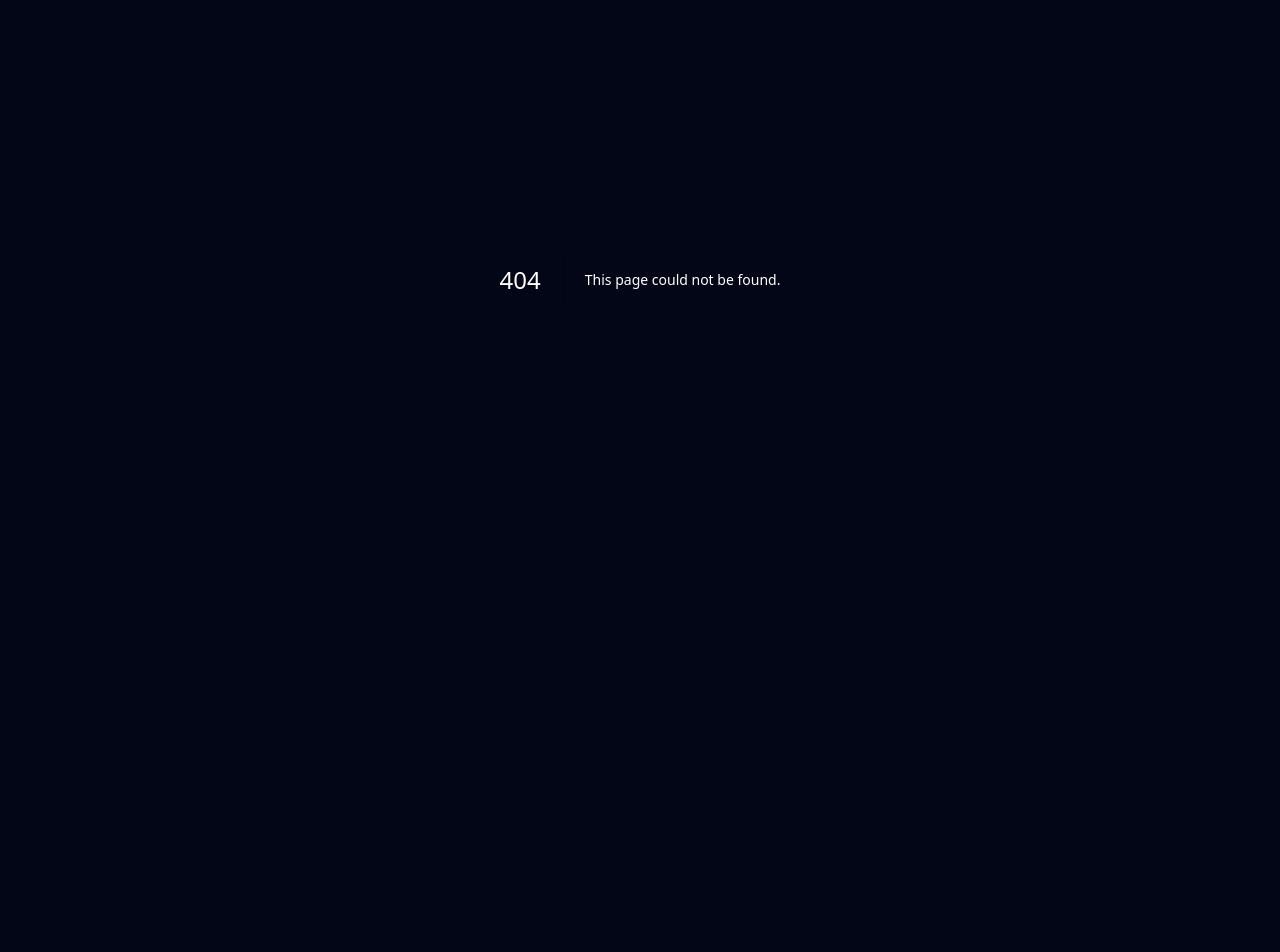
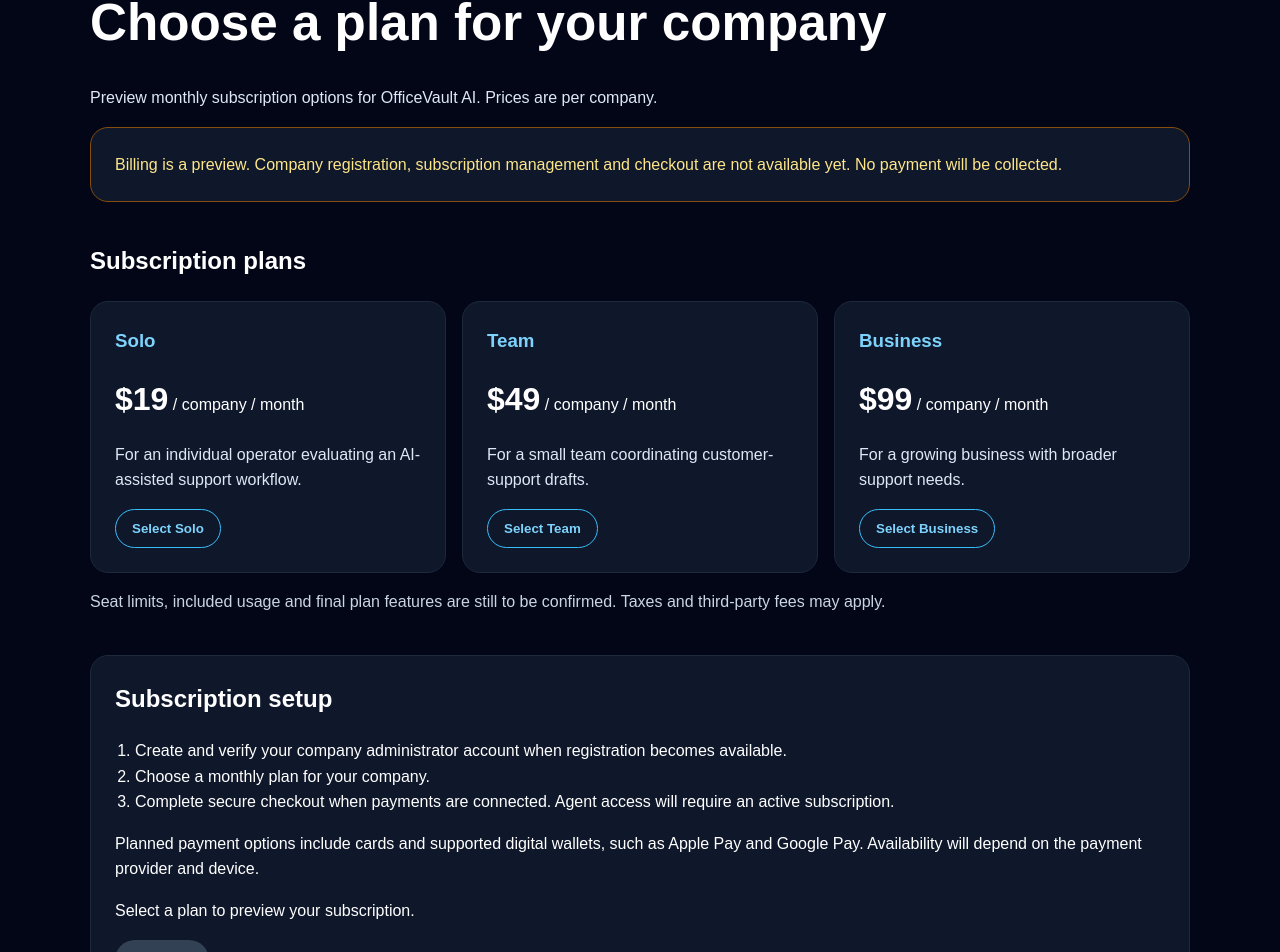
Before and after one commit to DixonSolutionsAI/dixon-ai-solutions, a Next.js app: page /billing in a window 1280 px wide. Before the commit this address had no page. Shown: the part 198-1150 px from the top of the page. Before the commit the page ends 877 px from the top, so only its background shows below. Built offline with nearby package versions, Linux system fonts and the light colour scheme.

Commit message:
Add billing plan preview
Co-authored-by: Copilot <223556219+Copilot@users.noreply.github.com>

```diff
--- /dev/null
+++ b/app/billing/page.js
@@ -0,0 +1,67 @@
+"use client";
+
+import { useState } from "react";
+import { subscriptionPlans } from "../subscription-plans";
+
+const card = {
+  background: "#0f172a",
+  border: "1px solid #1e293b",
+  borderRadius: "18px",
+  padding: "1.5rem",
+};
+
+export default function BillingPage() {
+  const [selected, setSelected] = useState(null);
+  const plan = subscriptionPlans.find((item) => item.name === selected);
+
+  return (
+    <main style={{ maxWidth: "1100px", margin: "0 auto", padding: "48px 20px 72px", lineHeight: 1.6 }}>
+      <p style={{ color: "#7dd3fc", textTransform: "uppercase", letterSpacing: "0.12em", fontSize: "0.8rem", fontWeight: 700 }}>Billing</p>
+      <h1 style={{ fontSize: "clamp(2.2rem, 4vw, 3.5rem)", lineHeight: 1.1 }}>Choose a plan for your company</h1>
+      <p style={{ maxWidth: "800px", color: "#dfe7f5" }}>
+        Preview monthly subscription options for OfficeVault AI. Prices are per company.
+      </p>
+      <p role="note" style={{ ...card, borderColor: "#854d0e", color: "#fde68a" }}>
+        Billing is a preview. Company registration, subscription management and checkout are not
+        available yet. No payment will be collected.
+      </p>
+
+      <section aria-labelledby="plans-heading" style={{ marginTop: "2.5rem" }}>
+        <h2 id="plans-heading">Subscription plans</h2>
+        <div style={{ display: "grid", gridTemplateColumns: "repeat(auto-fit, minmax(220px, 1fr))", gap: "1rem" }}>
+          {subscriptionPlans.map((item) => (
+            <article key={item.name} style={{ ...card, borderColor: selected === item.name ? "#38bdf8" : "#1e293b" }}>
+              <h3 style={{ color: "#7dd3fc", marginTop: 0 }}>{item.name}</h3>
+              <p style={{ fontSize: "2rem", fontWeight: 700, margin: "0.5rem 0" }}>
+                {item.price}<span style={{ fontSize: "1rem", fontWeight: 400 }}> / company / month</span>
+              </p>
+              <p style={{ color: "#dfe7f5" }}>{item.audience}</p>
+              <button
+                type="button"
+                aria-pressed={selected === item.name}
+                onClick={() => setSelected(item.name)}
+                style={{ background: selected === item.name ? "#38bdf8" : "transparent", color: selected === item.name ? "#082f49" : "#7dd3fc", border: "1px solid #38bdf8", padding: "0.7rem 1rem", borderRadius: "999px", fontWeight: 700, cursor: "pointer" }}
+              >
+                {selected === item.name ? "Selected" : `Select ${item.name}`}
+              </button>
+            </article>
+          ))}
+        </div>
+        <p style={{ color: "#cbd5e1" }}>Seat limits, included usage and final plan features are still to be confirmed. Taxes and third-party fees may apply.</p>
+      </section>
+
+      <section aria-labelledby="setup-heading" style={{ ...card, marginTop: "2.5rem" }}>
+        <h2 id="setup-heading" style={{ marginTop: 0 }}>Subscription setup</h2>
+        <ol style={{ paddingLeft: "1.25rem" }}>
+          <li>Create and verify your company administrator account when registration becomes available.</li>
+          <li>Choose a monthly plan for your company.</li>
+          <li>Complete secure checkout when payments are connected. Agent access will require an active subscription.</li>
+        </ol>
+        <p>Planned payment options include cards and supported digital wallets, such as Apple Pay and Google Pay. Availability will depend on the payment provider and device.</p>
+        <p role="status">{plan ? `Preview selection: ${plan.name} at ${plan.price} per company per month.` : "Select a plan to preview your subscription."}</p>
+        <button type="button" disabled style={{ background: "#334155", color: "#cbd5e1", border: 0, padding: "0.8rem 1.25rem", borderRadius: "999px", fontWeight: 700, cursor: "not-allowed" }}>Pay now</button>
+        <p style={{ color: "#cbd5e1", marginBottom: 0 }}>Pay now will be available after account registration and Stripe checkout are configured.</p>
+      </section>
+    </main>
+  );
+}
--- a/app/brand-header.js
+++ b/app/brand-header.js
@@ -3,6 +3,7 @@ const links = [
   { href: "/services", label: "Services" },
   { href: "/demo", label: "Demo" },
   { href: "/pricing", label: "Pricing" },
+  { href: "/billing", label: "Billing" },
   { href: "/get-started", label: "All-in-One" },
 ];
 
--- /dev/null
+++ b/app/subscription-plans.js
@@ -0,0 +1,17 @@
+export const subscriptionPlans = [
+  {
+    name: "Solo",
+    price: "$19",
+    audience: "For an individual operator evaluating an AI-assisted support workflow.",
+  },
+  {
+    name: "Team",
+    price: "$49",
+    audience: "For a small team coordinating customer-support drafts.",
+  },
+  {
+    name: "Business",
+    price: "$99",
+    audience: "For a growing business with broader support needs.",
+  },
+];
```
Also changed, not shown: app/pricing-content.js (+10 -27 lines), 1 other file (tests, documents, lock files or other folders).
